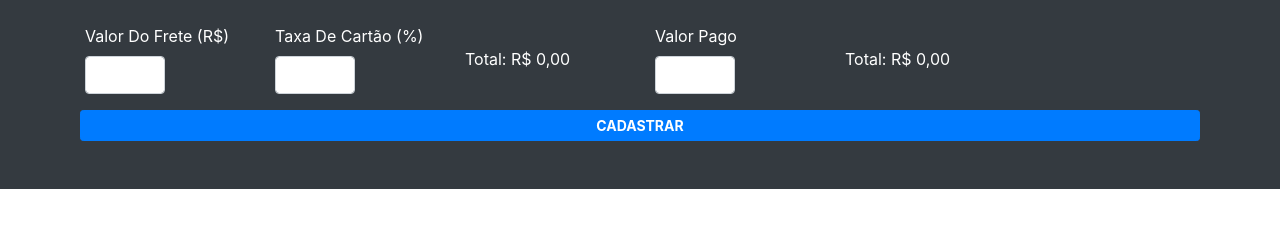
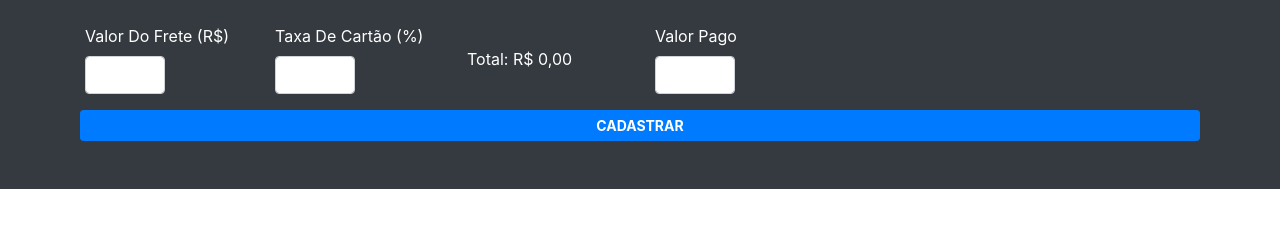
Before and after one commit to JuanFariasGit/sistema_grafica, a PHP site: page /sistema_grafica/cadastra.pedido.php in a window 1280 px wide. Shown: the part 493-736 px from the top of the page. Run offline with PHP 8.4, Linux system fonts and the light colour scheme; a user stored in the database is signed in; data comes from the database, SQL or seed files in the repository.

Commit message:
Atualização Na Gráfica

```diff
--- a/assets/js/script.js
+++ b/assets/js/script.js
@@ -15,15 +15,15 @@ function addproduto() {
     let valor_frete = Number(document.getElementById('valor_frete').value);
     let taxa_cartao = Number(document.getElementById('taxa_cartao').value)/100;
     if((document.getElementById('taxa_cartao').value.length > 0) && (document.getElementById('valor_frete').value.length > 0)) {
-        document.getElementById('total').innerHTML = 'Total: R$ '+(valor_frete + taxa_cartao*soma + soma).toFixed(2).replace('.',',');
+        document.getElementById('total').value = 'Total: R$ '+(valor_frete + taxa_cartao*soma + soma).toFixed(2).replace('.',',');
     }
     else if(document.getElementById('taxa_cartao').value.length > 0) {
-        document.getElementById('total').innerHTML = 'Total: R$ '+(taxa_cartao*soma + soma).toFixed(2).replace('.',',');
+        document.getElementById('total').value = 'Total: R$ '+(taxa_cartao*soma + soma).toFixed(2).replace('.',',');
     }
     else if(document.getElementById('valor_frete').value.length > 0) {
-        document.getElementById('total').innerHTML = 'Total: R$ '+(valor_frete + soma).toFixed(2).replace('.',',');
+        document.getElementById('total').value = 'Total: R$ '+(valor_frete + soma).toFixed(2).replace('.',',');
     } else {
-        document.getElementById('total').innerHTML = 'Total: R$ '+soma.toFixed(2).replace('.', ',');
+        document.getElementById('total').value = 'Total: R$ '+soma.toFixed(2).replace('.', ',');
     }
 }
 
@@ -47,15 +47,15 @@ function mudouvalor() {
     let valor_frete = Number(document.getElementById('valor_frete').value);
     let taxa_cartao = Number(document.getElementById('taxa_cartao').value)/100;
     if((document.getElementById('taxa_cartao').value.length > 0) && (document.getElementById('valor_frete').value.length > 0)) {
-        document.getElementById('total').innerHTML = 'Total: R$ '+(valor_frete + taxa_cartao*soma + soma).toFixed(2).replace('.',',');
+        document.getElementById('total').value = 'Total: R$ '+(valor_frete + taxa_cartao*soma + soma).toFixed(2).replace('.',',');
     }
     else if(document.getElementById('taxa_cartao').value.length > 0) {
-        document.getElementById('total').innerHTML = 'Total: R$ '+(taxa_cartao*soma + soma).toFixed(2).replace('.',',');
+        document.getElementById('total').value = 'Total: R$ '+(taxa_cartao*soma + soma).toFixed(2).replace('.',',');
     }
     else if(document.getElementById('valor_frete').value.length > 0) {
-        document.getElementById('total').innerHTML = 'Total: R$ '+(valor_frete + soma).toFixed(2).replace('.',',');
+        document.getElementById('total').value = 'Total: R$ '+(valor_frete + soma).toFixed(2).replace('.',',');
     } else {
-        document.getElementById('total').innerHTML = 'Total: R$ '+soma.toFixed(2).replace('.', ',');
+        document.getElementById('total').value = 'Total: R$ '+soma.toFixed(2).replace('.', ',');
     }
 }
 
@@ -68,15 +68,15 @@ function delItem(e) {
     let valor_frete = Number(document.getElementById('valor_frete').value);
     let taxa_cartao = Number(document.getElementById('taxa_cartao').value)/100;
     if((document.getElementById('taxa_cartao').value.length > 0) && (document.getElementById('valor_frete').value.length > 0)) {
-        document.getElementById('total').innerHTML = 'Total: R$ '+(valor_frete + taxa_cartao*soma + soma).toFixed(2).replace('.',',');
+        document.getElementById('total').value = 'Total: R$ '+(valor_frete + taxa_cartao*soma + soma).toFixed(2).replace('.',',');
     }
     else if(document.getElementById('taxa_cartao').value.length > 0) {
-        document.getElementById('total').innerHTML = 'Total: R$ '+(taxa_cartao*soma + soma).toFixed(2).replace('.',',');
+        document.getElementById('total').value = 'Total: R$ '+(taxa_cartao*soma + soma).toFixed(2).replace('.',',');
     }
     else if(document.getElementById('valor_frete').value.length > 0) {
-        document.getElementById('total').innerHTML = 'Total: R$ '+(valor_frete + soma).toFixed(2).replace('.',',');
+        document.getElementById('total').value = 'Total: R$ '+(valor_frete + soma).toFixed(2).replace('.',',');
     } else {
-        document.getElementById('total').innerHTML = 'Total: R$ '+soma.toFixed(2).replace('.', ',');
+        document.getElementById('total').value = 'Total: R$ '+soma.toFixed(2).replace('.', ',');
     }
 }
 
--- a/cadastra.pedido.php
+++ b/cadastra.pedido.php
@@ -102,16 +102,14 @@ if($_SERVER["REQUEST_METHOD"] == "POST") {
                                 <label for="taxa_cartao">Taxa De Cartão (%)</label>
                                 <input id="taxa_cartao" class="form-control" type="number" name="taxa_cartao" step="0.01" onkeyup="mudouvalor()" style="width: 80px">
                             </div>
-                            <div id="total" class="col-lg-2 d-flex align-items-center py-2">
-                               Total: R$ 0,00
+                            <div class="col-lg-2 d-flex align-items-center">
+                                <input id="total" class="bg-dark text-white border-0" type="text" name="total" value="Total: R$ 0,00" readonly='readonly'>
                             </div>
                             <div class="col-lg-2 py-2">
                                 <label for="valor_pago">Valor Pago</label>
                                 <input id="valor_pago" class="form-control" type="number" name="valor_pago" step="0.01" style="width: 80px">
                             </div>
-                            <div id="total" class="col-lg-2 d-flex align-items-center py-2">
-                               Total: R$ 0,00
-                            </div>
+                            <div id="falta_paga" class="col-lg-2 d-flex align-items-center py-2"></div>
                         </div>
                     </div>
                     <input class="btn btn-sm btn-block btn-primary font-weight-bold" type="submit" value="CADASTRAR">
```
